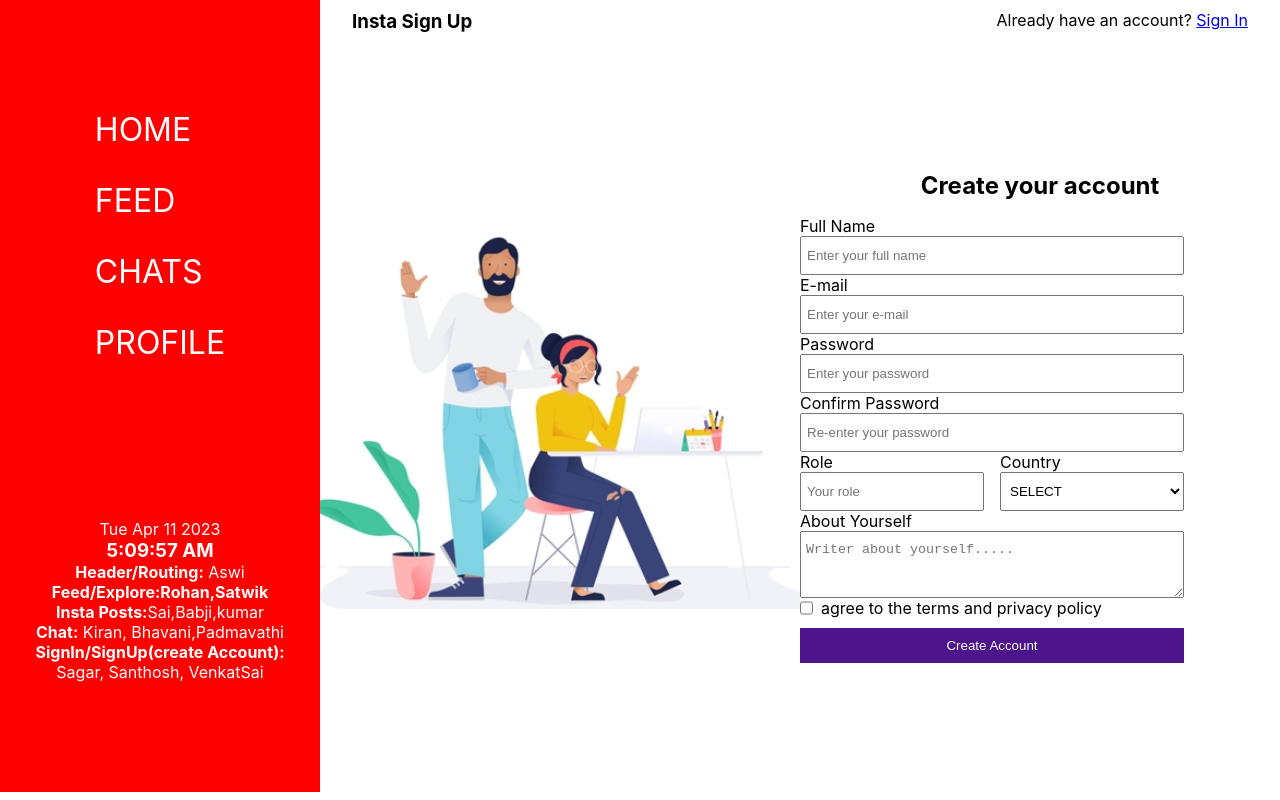
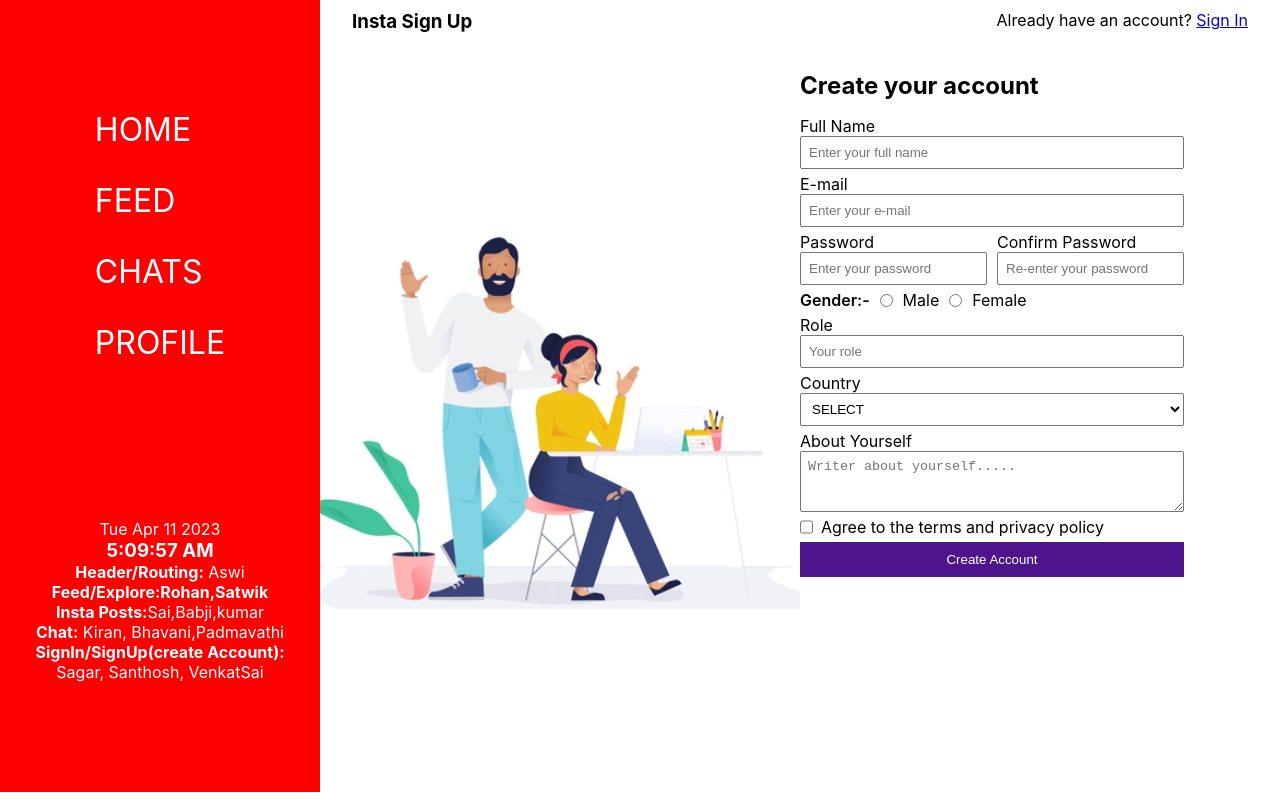
Before and after one commit to AswiTheDeveloper/insta-clone, a React (Create React App) app: page /signup in a window 1280 px wide. Built offline with nearby package versions, Linux system fonts and the light colour scheme.

Commit message:
new changes are made in signup and profile components

```diff
--- a/src/components/Posts/Posts.jsx
+++ b/src/components/Posts/Posts.jsx
@@ -5,85 +5,94 @@ import comment from "../../assets/comment.png";
 import share from "../../assets/share.png";
 // import bookmarkFilled from "../../assets/bookmarkFilled.png";
 import bookmarkOutline from "../../assets/bookMarkOutline.png";
-import likeOutline from '../../assets/likeOutline.png';
-
+import likeOutline from "../../assets/likeOutline.png";
+import { Sort } from "@mui/icons-material";
 
 export default function Posts() {
   let [posts, setPosts] = useState([]);
   console.log(posts);
   useEffect(() => {
     getInstPosts();
-        console.log('re-rendering...');
-    }, [])
-
+    console.log("re-rendering...");
+  }, []);
 
   async function getInstPosts() {
     await fetch("https://api.unsplash.com/photos?page=" + 4, {
-            method: 'GET',
+      method: "GET",
       cors: "true",
       headers: {
-                "Authorization": "Client-ID WFptS3REbKwUXni8z0TZ6Bf4_ZaHdMokSoKyFefwUp4"
+        Authorization: "Client-ID WFptS3REbKwUXni8z0TZ6Bf4_ZaHdMokSoKyFefwUp4",
+      },
+    })
+      .then((res) => res.json())
+      .then((res) => {
+        setPosts(res);
+      });
   }
-        }).then(res => res.json()).then(res => {
-            setPosts(res)
-        })
-    }
-
 
   const postLiked = (id) => {
     let savedPost;
-        setPosts([...posts.map((post) => {
+    setPosts([
+      ...posts.map((post) => {
         if (post.id === id) {
-                if ('liked' in post) {
+          if ("liked" in post) {
             if (post.liked) {
               post.liked = false;
-                    }
-                    else {
+            } else {
               post.liked = true;
               savedPost = post;
             }
-                }
-                else {
+          } else {
             post.liked = true;
             savedPost = post;
-
           }
           return post;
         }
 
         return post;
-        })])
+      }),
+    ]);
 
     let storage = JSON.parse(localStorage.user);
-        console.log(savedPost);
+
+    if (storage.offlinePosts) {
       storage.offlinePosts = Array.from(new Set([...storage.offlinePosts, savedPost]));
+    }
+    else {
+      storage.offlinePosts = [];
+      storage.offlinePosts.push(savedPost);
+    }
 
     localStorage.user = JSON.stringify(storage);
-
-        console.log(JSON.parse(localStorage.user));
-    }
-
-
-
+  };
 
   return (
     <main className="posts">
-            {posts && posts.map((post) => {
+      {posts &&
+        posts.map((post) => {
           return (
-
             <article className="insta-post" key={post.id}>
               <section>
-                            <p className="profile-head"> <img src={post.user.profile_image.large} alt="" />
+                <p className="profile-head">
+                  {" "}
+                  <img src={post.user.profile_image.large} alt="" />
                   <span className="user-name-field">
                     <strong>{post.user.name}</strong>
                     <span> @{post.user.instagram_username}</span>
                   </span>
                 </p>
                 <img src={post?.urls?.small} alt="" />
-                            <span className="tag-line"><em>@{post.user.instagram_username} </em> {post.alt_description}</span>
+                <span className="tag-line">
+                  <em>@{post.user.instagram_username} </em>{" "}
+                  {post.alt_description}
+                </span>
                 <p className="icon-box">
                   <span>
-                                    <img src={(post.liked) ? likeFilled : likeOutline} onClick={() => postLiked(post.id)} alt="icon" />
+                    <img
+                      src={post.liked ? likeFilled : likeOutline}
+                      onClick={() => postLiked(post.id)}
+                      alt="icon"
+                    />
                     <img src={comment} alt="icon" />
                     <img src={share} alt="icon" />
                   </span>
@@ -91,7 +100,7 @@ export default function Posts() {
                 </p>
               </section>
             </article>
-                )
+          );
         })}
     </main>
   );
--- a/src/components/profile/Profile.jsx
+++ b/src/components/profile/Profile.jsx
@@ -1,6 +1,7 @@
 import React from "react";
 import "./profile.scss";
-import profilePic from "../../assets/avatar.png";
+import profilePicMale from "../../assets/avatar.png";
+import profilePicFemale from "../../assets/avatar-female.png";
 import location from "../../assets/location.png";
 export default function Feed() {
 
@@ -13,10 +14,11 @@ export default function Feed() {
       <header></header>
       <div className="aside-profile">
         <aside>
-          <img className="profile-pic" src={profilePic} alt="avatar" />
+        { user.gender == 'male' ? <img className="profile-pic" src= {profilePicMale} alt="avatar"/> : <img className="profile-pic" src= {profilePicFemale} alt="avatar" />}
           <article className="profile-details">
             <h2>{user.name}</h2>
             <p>{user.email}</p>
+            <p>{user.gender}</p>
             <p>{user.role}</p>
 
             <p className="location">
--- a/src/components/profile/SignUp/SignUp.jsx
+++ b/src/components/profile/SignUp/SignUp.jsx
@@ -12,6 +12,7 @@ const SignUp = () => {
     email: '',
     password: '',
     cpassword: '',
+    gender:'',
     role: '',
     country: '',
     about: ''
@@ -19,13 +20,9 @@ const SignUp = () => {
 
   console.log(user);
 
-
-
-
   function getUserData(e) {
     e.preventDefault();
     if (Object.values(user).every((e) => e !== '')) {
-
 
       if (user.password.length <= 5) {
         alert('Password must be at least 5 characters');
@@ -38,7 +35,6 @@ const SignUp = () => {
       localStorage.user = JSON.stringify(user);
       console.log(localStorage.user);
       navigate('/profile');
-
 
     }
 
@@ -63,7 +59,10 @@ const SignUp = () => {
           <form className="signup-form">
             <label htmlFor="fullname">
               Full Name
-              <input type="text" id="fullname" placeholder="Enter your full name" required />
+              <input type="text" id="fullname" placeholder="Enter your full name" required onChange={(e) => setUser({
+                ...user,
+                name: e.target.value
+              })}/>
             </label>
             <label htmlFor="email">
               E-mail
@@ -72,6 +71,7 @@ const SignUp = () => {
                 email: e.target.value
               })} required />
             </label>
+            <div className="row">
               <label htmlFor="password">
                 Password
                 <input type="password" id="password" placeholder="Enter your password" onChange={(e) => setUser({
@@ -86,7 +86,18 @@ const SignUp = () => {
                   cpassword: e.target.value
                 })} required />
               </label>
-            <div className="row">
+            </div>
+            <label htmlFor="gender" className="radio">
+              <span>Gender:-</span> <input type="radio" name="gender" value='male' onChange={(e) => setUser({
+                  ...user,
+                  gender: e.target.value
+                })}/>Male
+              <input type="radio" name="gender" value='female' onChange={(e) => setUser({
+                  ...user,
+                  gender: e.target.value
+                })}/>Female
+            </label>
+
             <label htmlFor="role">
               Role
               <input type="text" id="role" placeholder="Your role" onChange={(e) => setUser({
@@ -109,7 +120,6 @@ const SignUp = () => {
                 <option value="kuwait">KUWAIT</option>
               </select>
             </label>
-            </div>
 
             <label htmlFor="about">
               About Yourself
@@ -120,7 +130,7 @@ const SignUp = () => {
             </label>
             <div className="create-btn">
               <input type="checkbox" name="tnc" id="tnc" required />
-              <label htmlFor="tnc">agree to the terms and privacy policy</label>
+              <label htmlFor="tnc">Agree to the terms and privacy policy</label>
             </div>
             <button type="submit" onClick={(event) => getUserData(event)}>Create Account</button>
           </form>
@@ -129,5 +139,4 @@ const SignUp = () => {
     </main>
   );
 };
-
 export default SignUp;
--- a/src/components/profile/SignUp/SignUp.scss
+++ b/src/components/profile/SignUp/SignUp.scss
@@ -9,6 +9,13 @@
         justify-content: space-between;
     }
 }
+.signup-container{
+    width: 100%;
+    height: 100%;
+    display: flex;
+    align-items: center;
+    justify-content: space-between;
+}
 .img-container{
     display: flex;
     width:50%;
@@ -17,46 +24,56 @@
         width: 100%;
     }
 }
-.signup-container{
-    width: 100%;
-    height: 100%;
-    display: flex;
-    align-items: center;
-    justify-content: space-between;
-}
 .signup-form-container{
     display: flex;
     flex-direction: column;
     gap:1rem;
     width:50%;
-   .row{
+    height: 90%;
+    align-items: flex-start;
+
+    .signup-form{
         width: 80%;
         display: flex;
+        flex-direction: column;
+        gap: 5px;
+
+        .row{
+            display: flex;
             justify-content: space-between;
+            gap: 10px;
+        }
+        .radio{
+            display: flex;
+            flex-direction: row;
+            gap: 10px;
+            align-items: center;
+            justify-content: center;
+            width: fit-content;
 
-    input, select{
-        width: 11.5rem;
-        padding: 10px 5px;
+            span{
+                font-weight: 600;
             }
         }
+
         label{
-
             display: flex;
             flex-direction: column;
             align-items: flex-start;
 
-    input, textarea{
-        width:80%;
-        padding:10px 5px;
+            input, select, textarea{
+                width: 100%;
+                padding: 7px;
             }
         }
+    }
+
     .create-btn{
         display: flex;
         gap: 0.5rem;
     }
     button{
-    width:80%;
-    margin-top: 10px;
+        width:100%;
         padding:10px 0px;
         float: left;
         background-color:#4D148C;
```
Also changed, not shown: src/assets/avatar-female.png (added). Lines whose indentation alone changed are shown as unchanged.
